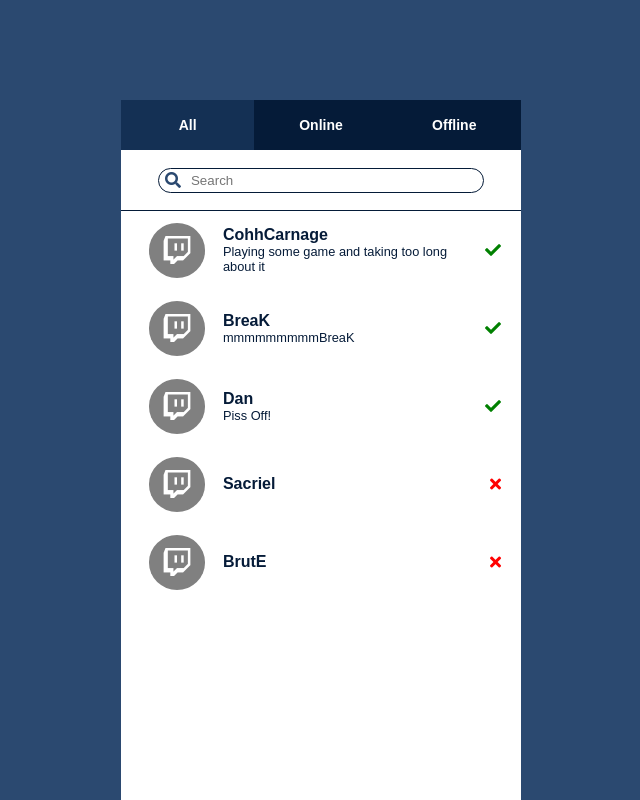
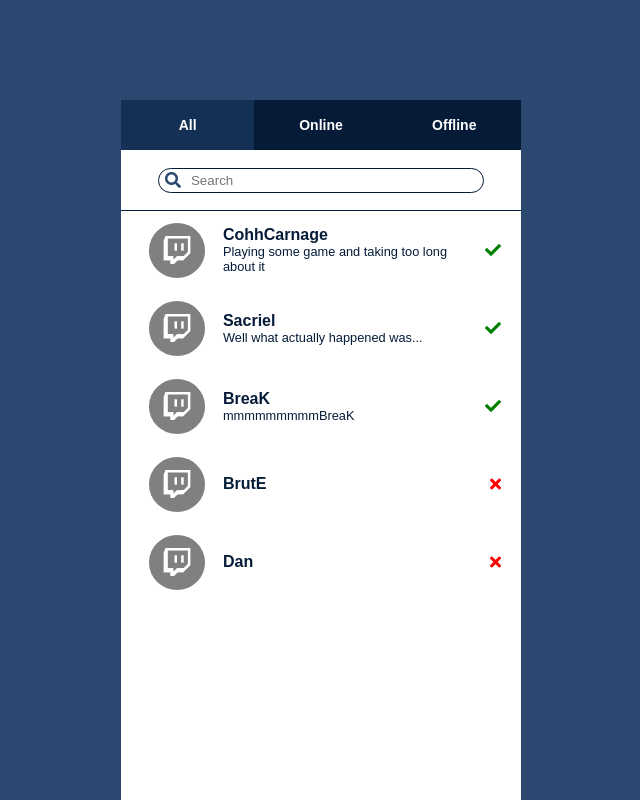
Before and after one commit to danbarber88/React-Twitch-API, a React (Create React App) app: page / in a window 1280 px wide. Shown: the whole page, without its empty margins (319-959 px from the left). Built offline with nearby package versions, Linux system fonts and the light colour scheme.

Commit message:
changed some state variables - Ready for api integration

```diff
--- a/src/StreamList.js
+++ b/src/StreamList.js
@@ -19,7 +19,7 @@
           title: 'Playing some game and taking too long about it',
         },
         {
-          online: false,
+          online: true,
           url: 'https://www.twitch.tv/sacriel',
           name: 'Sacriel',
           title: 'Well what actually happened was...',
@@ -37,7 +37,7 @@
           title: 'mmmmmmmmmBrutE',
         },
         {
-          online: true,
+          online: false,
           url: '#',
           name: 'Dan',
           title: 'Piss Off!',
```
